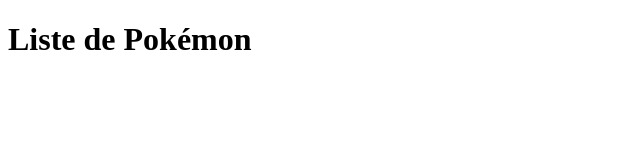
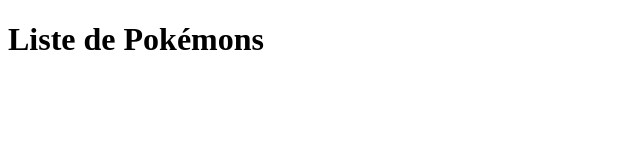
Before and after one commit to Jahray0/ng-pokemon-app, an Angular app: page / in a window 1280 px wide. Shown: the top 160 px of the page, without its empty margins (0-640 px from the left). Built offline with nearby package versions, Linux system fonts and the light colour scheme.

Commit message:
section 5 composants

```diff
--- a/src/app/app.component.ts
+++ b/src/app/app.component.ts
@@ -1,24 +1,26 @@
 import { Component, OnInit } from '@angular/core';
+import { POKEMONS } from './mock-pokemon-list';
+import { Pokemon } from './pokemon';
 
 @Component({
   selector: 'app-root',
-  template: `<h1>Liste de Pokémon</h1>`,
+  template: `<h1>Liste de Pokémons</h1>`,
   styleUrls: ['./app.component.scss']
 })
 
 export class AppComponent implements OnInit {
 
-  pokemonsList : string[] = ['Bulbizarre', 'Salamèche', 'Carapuce'];
+  pokemonsList: Pokemon[] = POKEMONS;
 
   ngOnInit(): void {
     console.log(this.pokemonsList);
     console.table(this.pokemonsList);
-    this.selectPokemon('Bulbizarre');
+    this.selectPokemon(this.pokemonsList[0]);
 
   }
 
-  selectPokemon(pokemonName: string) {
-    console.log(`Vous avez cliqué sue le pokémon ${pokemonName}`);
+  selectPokemon(pokemon: Pokemon) {
+    console.log(`Vous avez cliqué sue le pokémon ${pokemon.name}`);
   }
 
 }
```
Also changed, not shown: src/app/mock-pokemon-list.ts (renamed from src/app/moke-pokemon-list.ts).
